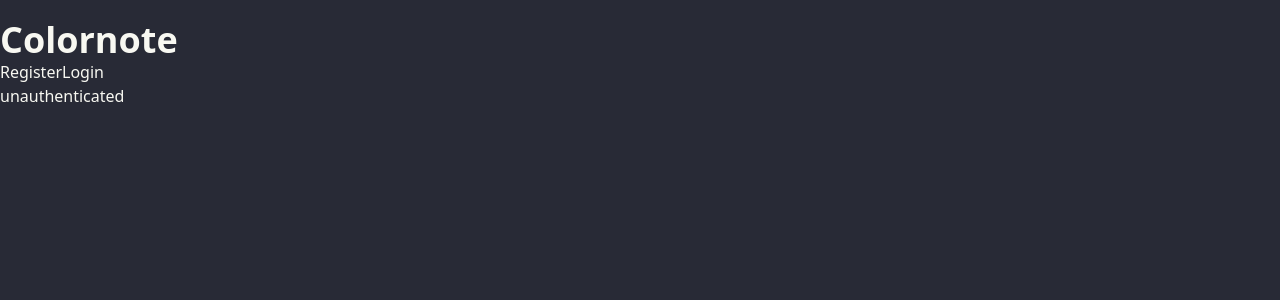
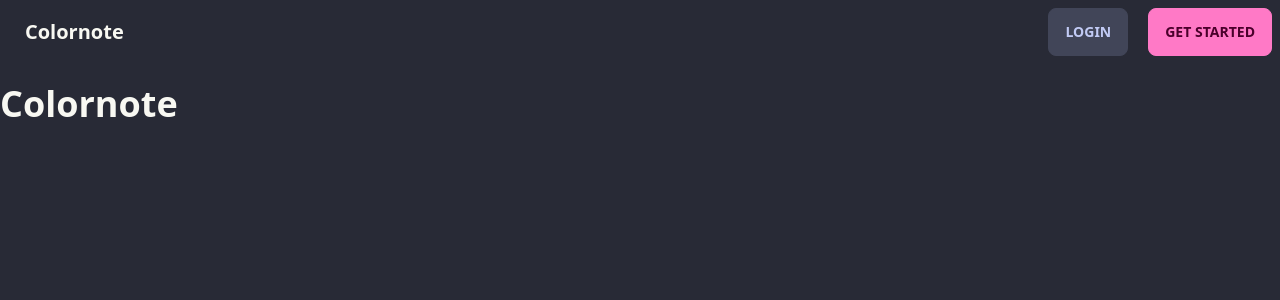
Before and after one commit to max-programming/colornote, a Next.js app: page / in a window 1280 px wide. Shown: the top 300 px of the page. Built offline with nearby package versions, Linux system fonts and the light colour scheme; no server answers.

Commit message:
Added Navbar

```diff
--- a/src/app/layout.tsx
+++ b/src/app/layout.tsx
@@ -1,3 +1,4 @@
+import Navbar from '@/components/Navbar';
 import './globals.css';
 import Providers from './providers';
 
@@ -14,7 +15,10 @@ export default function RootLayout({
       */}
       <head />
       <body>
-        <Providers>{children}</Providers>
+        <Providers>
+          <Navbar />
+          {children}
+        </Providers>
       </body>
     </html>
   );
--- a/src/app/page.tsx
+++ b/src/app/page.tsx
@@ -1,12 +1,9 @@
 import Greet from '@/components/Greet';
-import Link from 'next/link';
 
 export default function Home() {
   return (
     <div className='container mx-auto mt-5'>
       <h1 className='text-4xl font-bold'>Colornote</h1>
-      <Link href='/register'>Register</Link>
-      <Link href='/login'>Login</Link>
       <Greet />
     </div>
   );
--- a/src/components/Greet.tsx
+++ b/src/components/Greet.tsx
@@ -4,10 +4,5 @@ import { useSession } from 'next-auth/react';
 export default function Greet() {
   const session = useSession();
 
-  return (
-    <div>
-      <p>{session.status}</p>
-      <p>{session.data && session.data.user?.email}</p>
-    </div>
-  );
+  return <div>{session.data && <p>Hi {session.data.user?.name}</p>}</div>;
 }
--- /dev/null
+++ b/src/components/Navbar.tsx
@@ -0,0 +1,54 @@
+'use client';
+import { signOut, useSession } from 'next-auth/react';
+import Link from 'next/link';
+
+export default function Navbar() {
+  const session = useSession();
+
+  return (
+    <div className='navbar bg-base-100'>
+      <div className='flex-1'>
+        <Link href='/' className='btn btn-ghost normal-case text-xl'>
+          Colornote
+        </Link>
+      </div>
+      {!!session.data ? (
+        <div className='flex-none gap-2'>
+          <div className='dropdown dropdown-end'>
+            <label tabIndex={0} className='btn btn-ghost btn-circle avatar'>
+              <div className='w-10 rounded-full'>
+                <img src={session.data.user?.image!} />
+              </div>
+            </label>
+            <ul
+              tabIndex={0}
+              className='mt-3 p-2 shadow menu menu-compact dropdown-content bg-base-100 rounded-box w-52'
+            >
+              <li>
+                <a className='justify-between'>
+                  Profile
+                  <span className='badge'>New</span>
+                </a>
+              </li>
+              <li>
+                <a>Settings</a>
+              </li>
+              <li onClick={() => signOut({ callbackUrl: '/login' })}>
+                <a>Logout</a>
+              </li>
+            </ul>
+          </div>
+        </div>
+      ) : (
+        <div className='navbar-end gap-5'>
+          <Link href='/login' className='btn'>
+            Login
+          </Link>
+          <Link href='/register' className='btn btn-primary'>
+            Get started
+          </Link>
+        </div>
+      )}
+    </div>
+  );
+}
```
